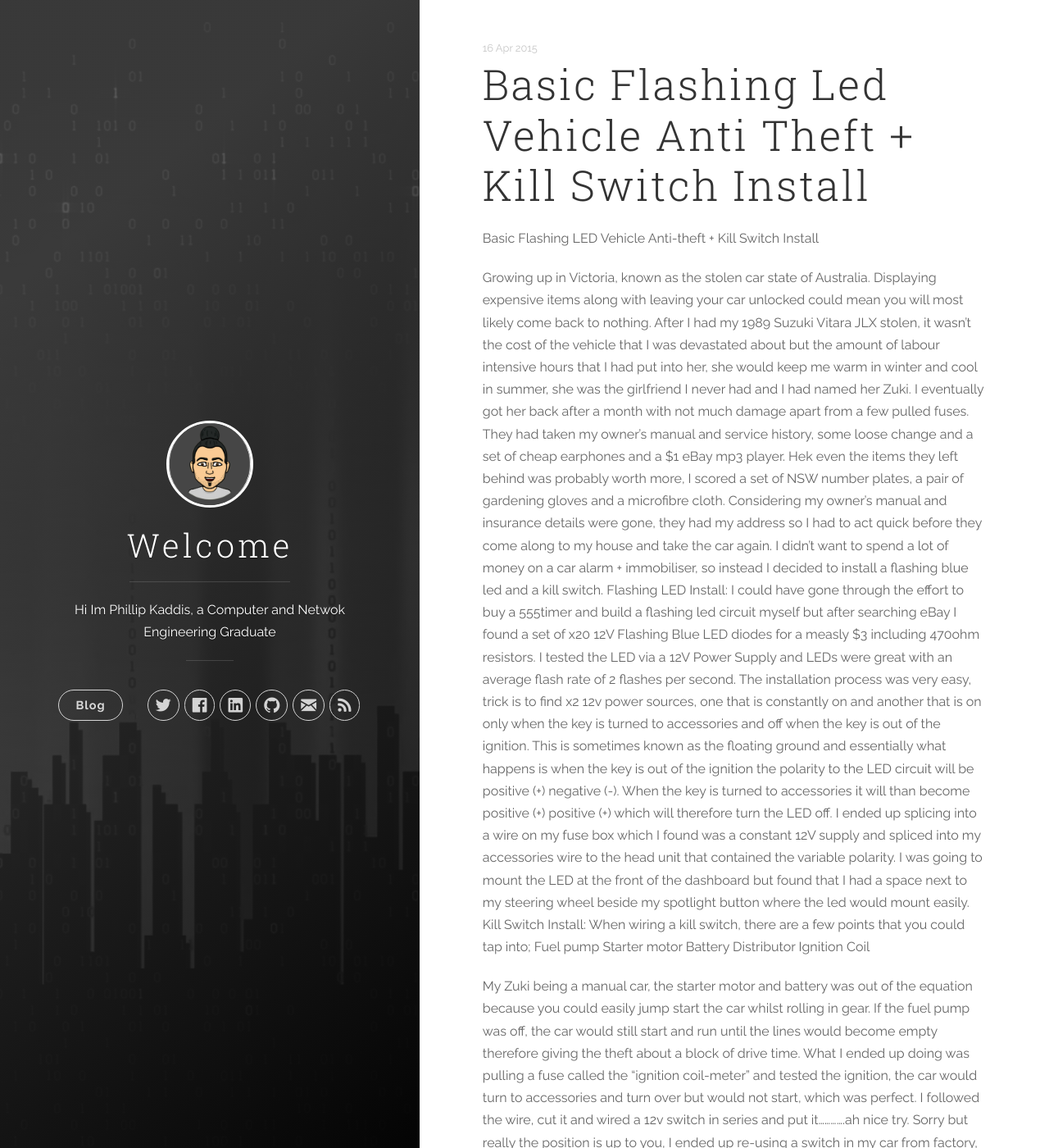
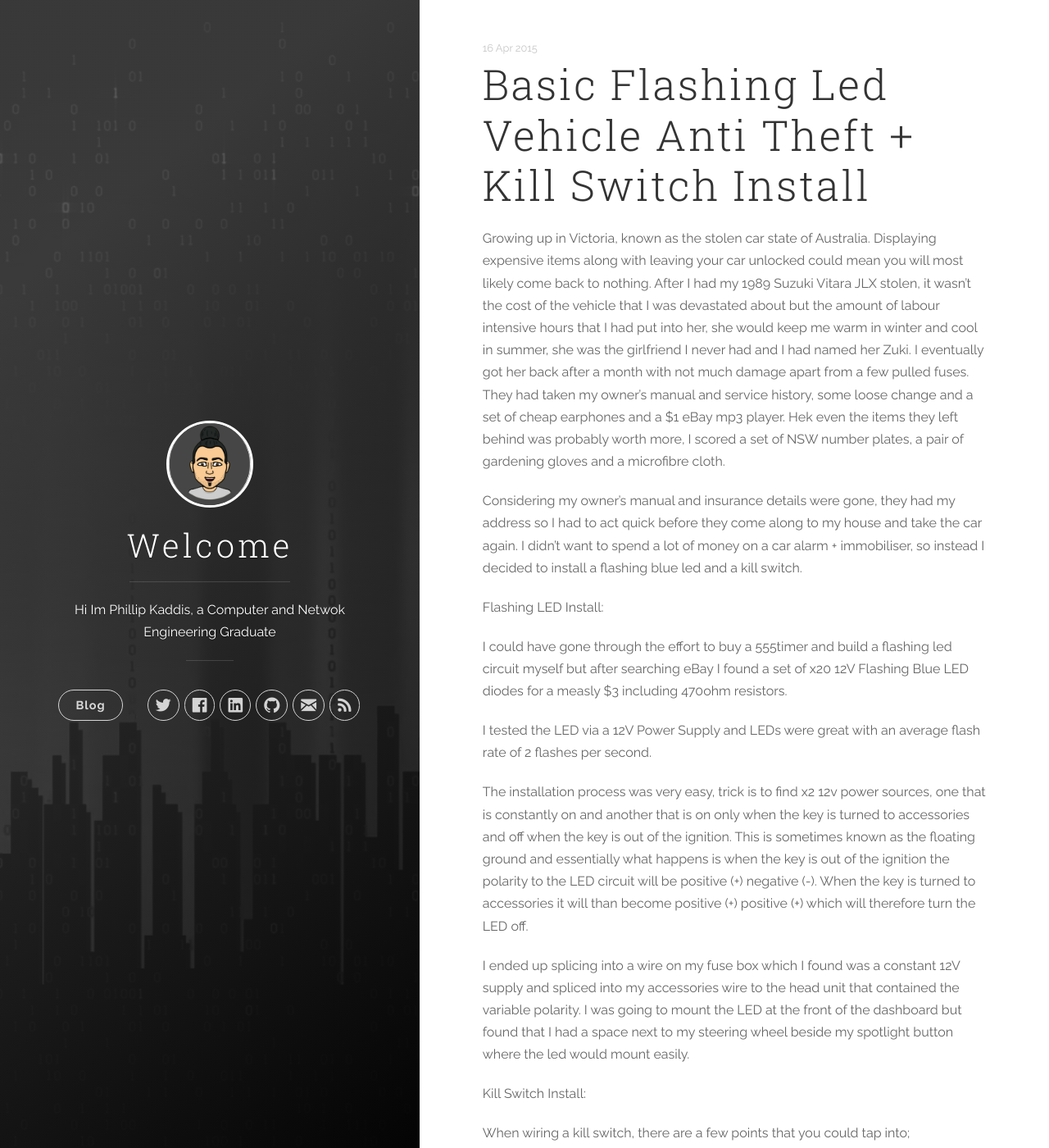
Before and after one commit to pkaddis/pkaddis.github.io, a Jekyll site: the page built from _posts/2015-04-16-Basic-Flashing-LED-Vehicle-Anti-theft-+-Kill-Switch-Install.markdown, in a window 1280 px wide and 1400 px high. Shown: the whole window at 82% size. Built offline with Jekyll 4.4.1, drawn with Linux system fonts in a browser that asks for light colours; nearby versions of some CDN libraries; some of the changed text lies outside the part shown.

Commit message:
Update 2015-04-16-Basic-Flashing-LED-Vehicle-Anti-theft-+-Kill-Switch-Install.markdown

```diff
--- a/_posts/2015-04-16-Basic-Flashing-LED-Vehicle-Anti-theft-+-Kill-Switch-Install.markdown
+++ b/_posts/2015-04-16-Basic-Flashing-LED-Vehicle-Anti-theft-+-Kill-Switch-Install.markdown
@@ -1,14 +1,21 @@
-Basic Flashing LED Vehicle Anti-theft + Kill Switch Install
+Growing up in Victoria, known as the stolen car state of Australia. Displaying expensive items along with leaving your car unlocked could mean you will most likely come back to nothing. After I had my 1989 Suzuki Vitara JLX stolen, it wasn’t the cost of the vehicle that I was devastated about but the amount of labour intensive hours that I had put into her, she would keep me warm in winter and cool in summer, she was the girlfriend I never had and I had named her Zuki. I eventually got her back after a month with not much damage apart from a few pulled fuses. They had taken my owner’s manual and service history, some loose change and a set of cheap earphones and a $1 eBay mp3 player. Hek even the items they left behind was probably worth more, I scored a set of NSW number plates, a pair of gardening gloves and a microfibre cloth.
 
-Growing up in Victoria, known as the stolen car state of Australia. Displaying expensive items along with leaving your car unlocked could mean you will most likely come back to nothing. After I had my 1989 Suzuki Vitara JLX stolen, it wasn’t the cost of the vehicle that I was devastated about but the amount of labour intensive hours that I had put into her, she would keep me warm in winter and cool in summer, she was the girlfriend I never had and I had named her Zuki. I eventually got her back after a month with not much damage apart from a few pulled fuses. They had taken my owner’s manual and service history, some loose change and a set of cheap earphones and a $1 eBay mp3 player. Hek even the items they left behind was probably worth more, I scored a set of NSW number plates, a pair of gardening gloves and a microfibre cloth.
 Considering my owner’s manual and insurance details were gone, they had my address so I had to act quick before they come along to my house and take the car again. I didn’t want to spend a lot of money on a car alarm + immobiliser, so instead I decided to install a flashing blue led and a kill switch.
+
 Flashing LED Install:
+
 I could have gone through the effort to buy a 555timer and build a flashing led circuit myself but after searching eBay I found a set of x20 12V Flashing Blue LED diodes for a measly $3 including 470ohm resistors.
+
 I tested the LED via a 12V Power Supply and LEDs were great with an average flash rate of 2 flashes per second.
+
 The installation process was very easy, trick is to find x2 12v power sources, one that is constantly on and another that is on only when the key is turned to accessories and off when the key is out of the ignition. This is sometimes known as the floating ground and essentially what happens is when the key is out of the ignition the polarity to the LED circuit will be positive (+) negative (-). When the key is turned to accessories it will than become positive (+) positive (+) which will therefore turn the LED off.
+
 I ended up splicing into a wire on my fuse box which I found was a constant 12V supply and spliced into my accessories wire to the head unit that contained the variable polarity. I was going to mount the LED at the front of the dashboard but found that I had a space next to my steering wheel beside my spotlight button where the led would mount easily.
+
 Kill Switch Install:
+
 When wiring a kill switch, there are a few points that you could tap into;
+
 Fuel pump
 Starter motor
 Battery
@@ -16,6 +23,10 @@ Distributor
 Ignition Coil
 
 
-My Zuki being a manual car, the starter motor and battery was out of the equation because you could easily jump start the car whilst rolling in gear. If the fuel pump was off, the car would still start and run until the lines would become empty therefore giving the theft about a block of drive time. What I ended up doing was pulling a fuse called the “ignition coil-meter” and tested the ignition, the car would turn to accessories and turn over but would not start, which was perfect.
+My Zuki being a manual car, the starter motor and battery was out of the equation because you could easily jump start the car whilst rolling in gear. If the fuel pump was off, the car would still start and run until the lines would become empty therefore giving the theft about a block of drive time.
+
+What I ended up doing was pulling a fuse called the “ignition coil-meter” and tested the ignition, the car would turn to accessories and turn over but would not start, which was perfect.
+
 I followed the wire, cut it and wired a 12v switch in series and put it………….ah nice try. Sorry but really the position is up to you, I ended up re-using a switch in my car from factory, so if you do use a switch just don’t place it in the obvious.
+
 That’s all really and the result looked great, the LED was very bright and it actually made a great light when trying to insert the key into my ignition barrel on a late night and the kill switch was mounted in a position where I’ll never forget to switch it off. So next time a theft comes around hopefully they’ll be so impressed that they’ll leave me a slab of beers 😉
```
